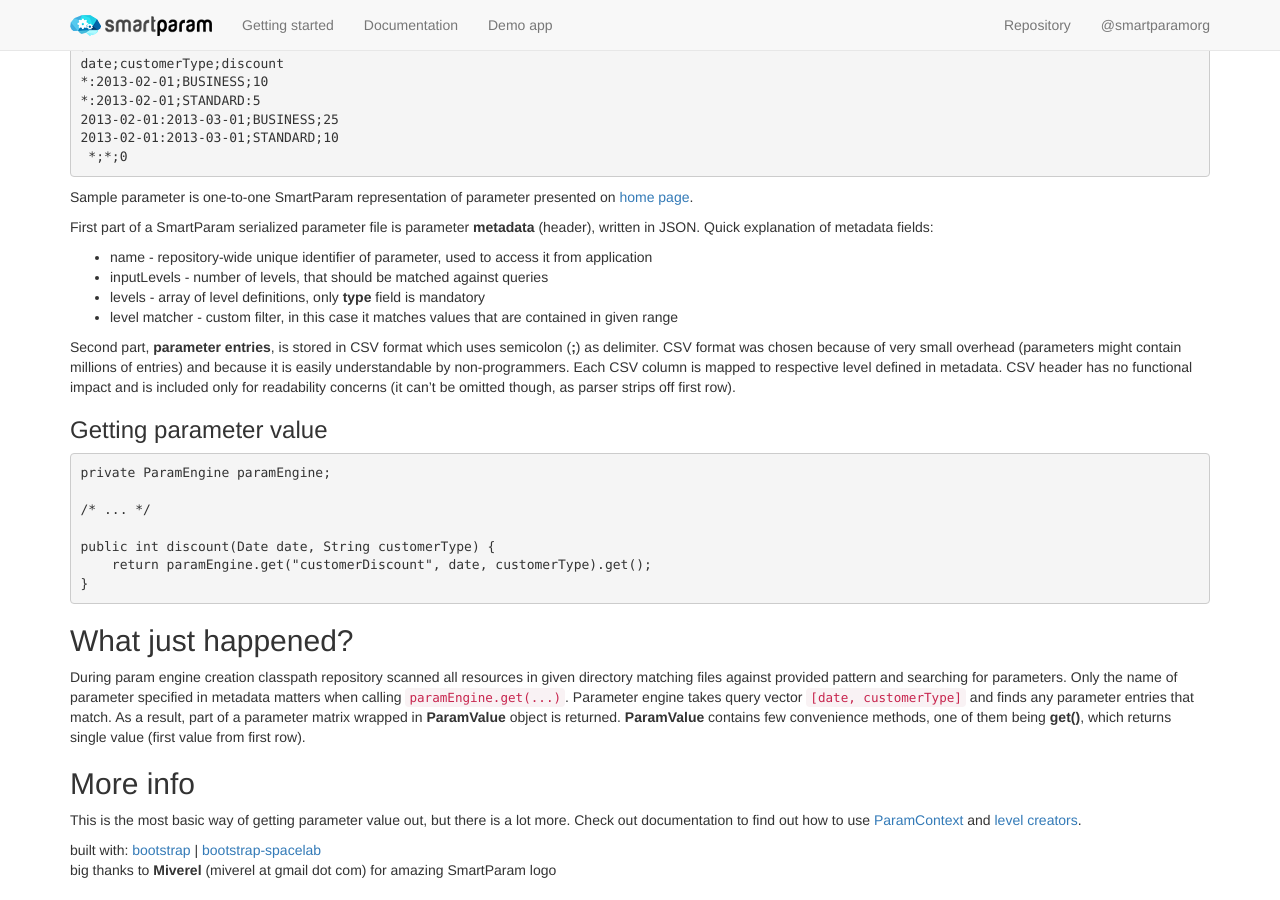
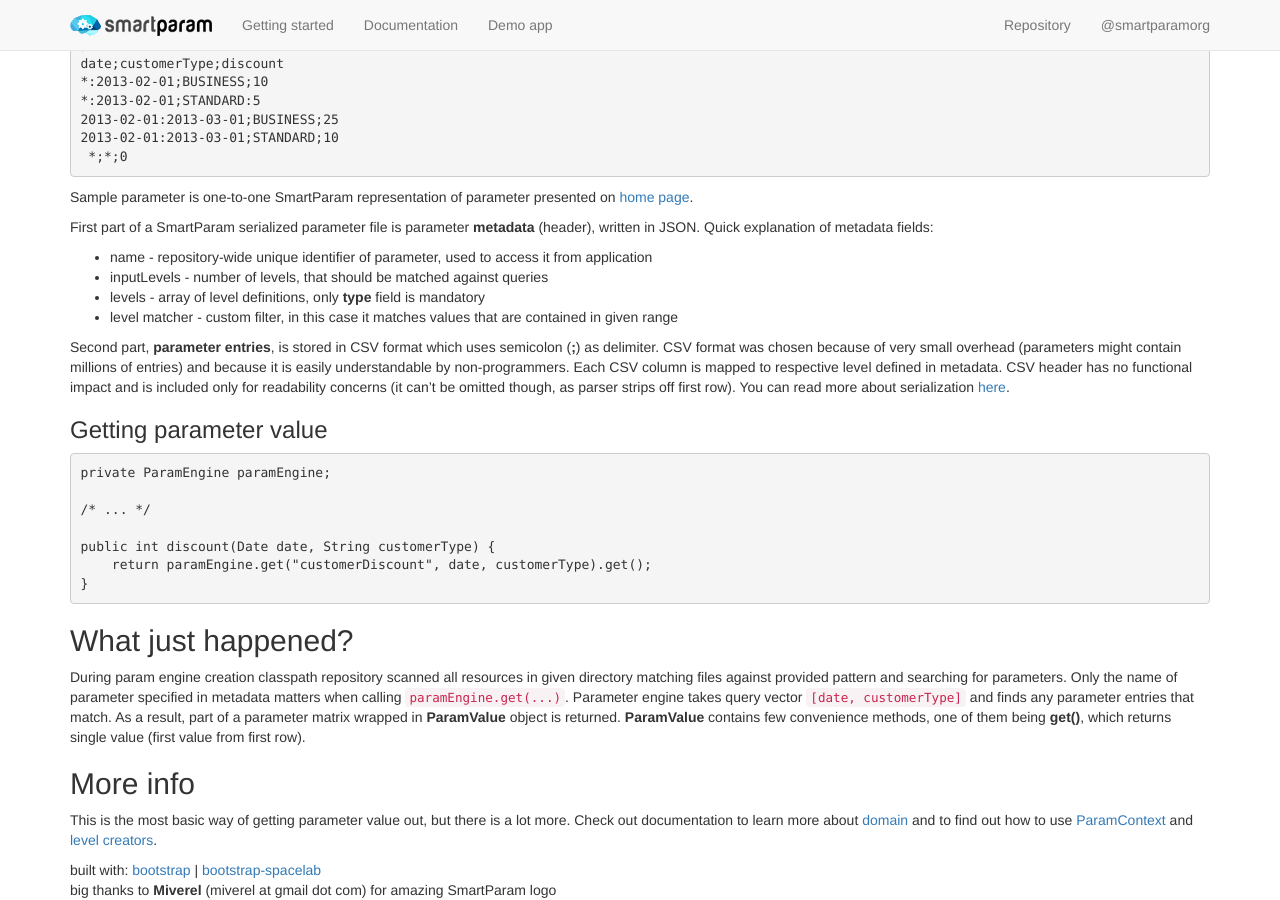
Before and after one commit to smartparam/smartparam.github.io, a Jekyll site: the page built from getting-started.md, in a window 1280 px wide and 900 px high, scrolled down 1703 px. Built offline with Jekyll 4.4.1, drawn with Linux system fonts in a browser that asks for light colours; nearby versions of some CDN libraries; Markdown is read by kramdown in place of the engine named in the settings.

Commit message:
more links in getting started

```diff
--- a/getting-started.md
+++ b/getting-started.md
@@ -130,7 +130,8 @@ Quick explanation of metadata fields:
 Second part, **parameter entries**, is stored in CSV format which uses semicolon (**;**) as delimiter. CSV format was chosen because
 of very small overhead (parameters might contain millions of entries) and because it is easily understandable by non-programmers.
 Each CSV column is mapped to respective level defined in metadata. CSV header has no functional impact and is
-included only for readability concerns (it can't be omitted though, as parser strips off first row).
+included only for readability concerns (it can't be omitted though, as parser strips off first row). You can read more
+about serialization [here](/doc/serialization.html).
 
 ### Getting parameter value
 
@@ -156,4 +157,5 @@ parameter entries that match. As a result, part of a parameter matrix wrapped in
 ## More info
 
 This is the most basic way of getting parameter value out, but there is a lot more. Check out documentation
-to find out how to use [ParamContext](/doc/param-context.html) and [level creators](/doc/level-creator.html).
+to learn more about [domain](/doc/domain.html) and to find out how to use [ParamContext](/doc/param-context.html)
+and [level creators](/doc/level-creator.html).
```
